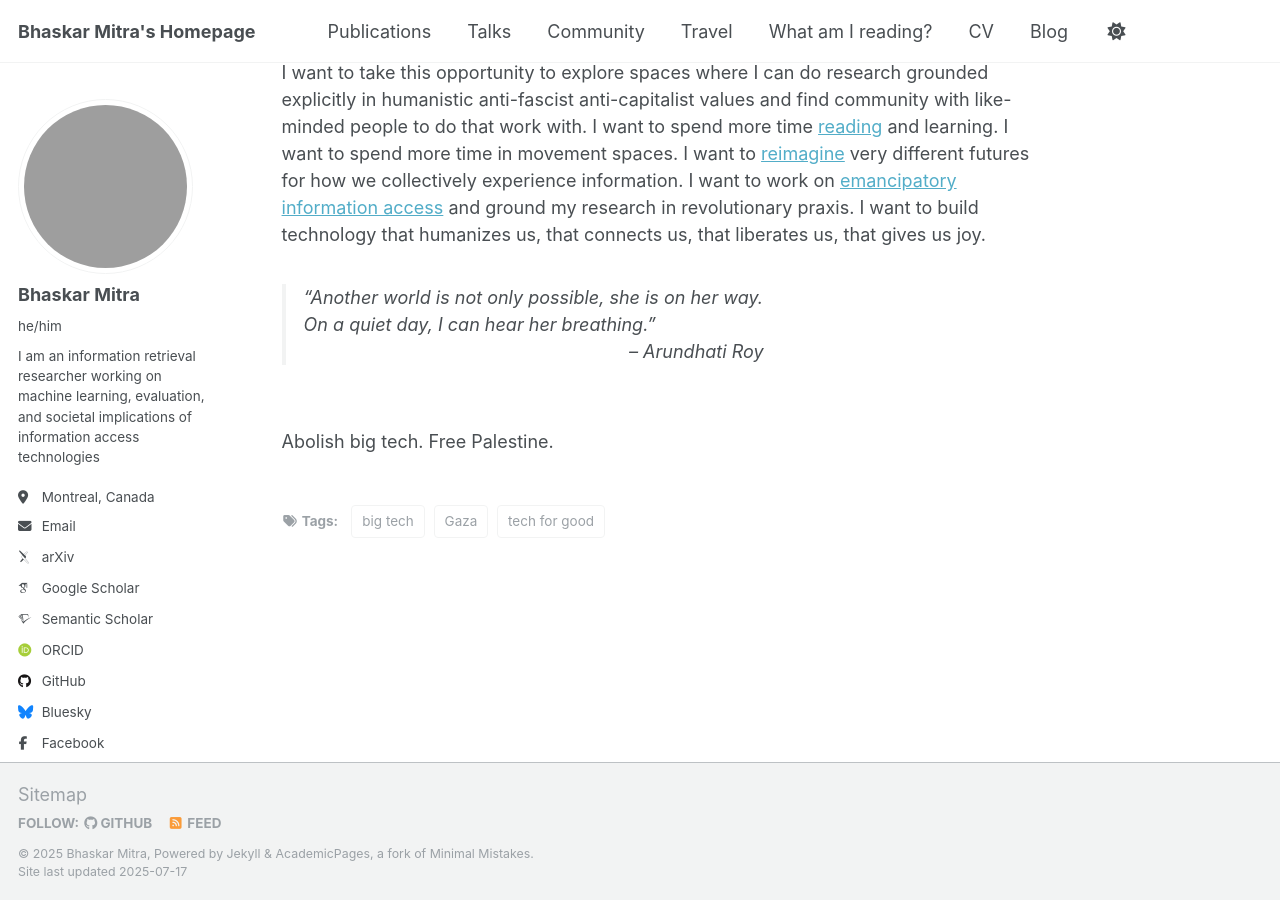
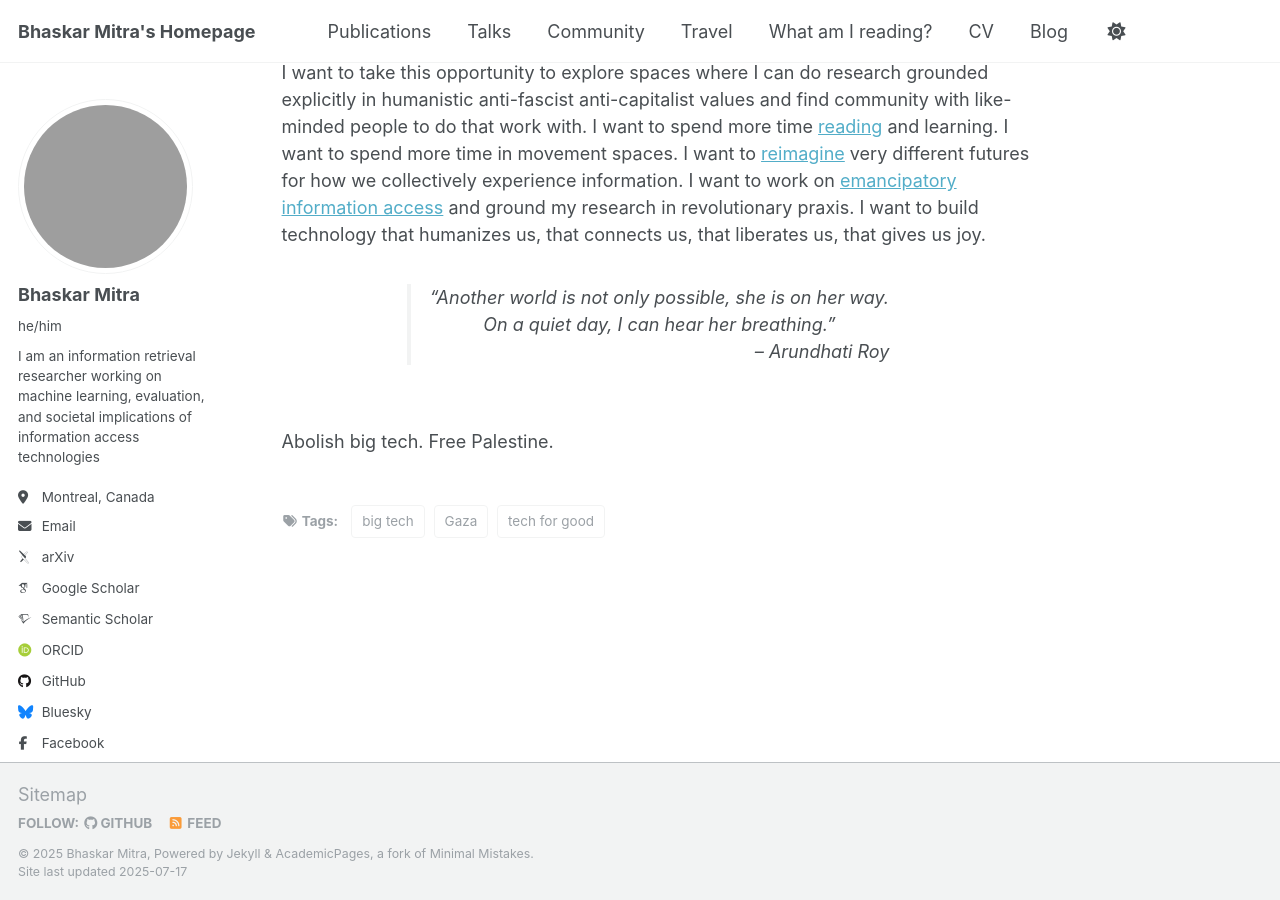
Before and after one commit to bhaskar-mitra/bhaskar-mitra.github.io, a Jekyll site: the page built from _posts/2025-07-16-why-i-am-leaving-big-tech.md, in a window 1280 px wide and 900 px high, scrolled down 3040 px. Built offline with Jekyll 4.4.1, drawn with Linux system fonts in a browser that asks for light colours; some web fonts are replaced; grey boxes are pictures that could not be loaded.

Commit message:
Update 2025-07-16-why-i-am-leaving-big-tech.md

```diff
--- a/_posts/2025-07-16-why-i-am-leaving-big-tech.md
+++ b/_posts/2025-07-16-why-i-am-leaving-big-tech.md
@@ -33,14 +33,14 @@ The ultimate outcome of this is the securitization of “Responsible AI” which
 
 I want to take this opportunity to explore spaces where I can do research grounded explicitly in humanistic anti-fascist anti-capitalist values and find community with like-minded people to do that work with. I want to spend more time [reading](https://bhaskar-mitra.github.io/reading/) and learning. I want to spend more time in movement spaces. I want to [reimagine](https://bhaskar-mitra.github.io/showpdf/?file=19654_Mitra) very different futures for how we collectively experience information. I want to work on [emancipatory information access](https://www.youtube.com/watch?v=wK-nHCg_ZHg) and ground my research in revolutionary praxis. I want to build technology that humanizes us, that connects us, that liberates us, that gives us joy.
 
-<div style="width:100%;align:center">
-  <blockquote style="max-width:500px;align:center">
+<center>
+  <blockquote style="max-width:500px">
     “Another world is not only possible, she is on her way. On a quiet day, I can hear her breathing.”
     <div align="right">
       – Arundhati Roy
     </div>
   </blockquote>
-</div>
+</center>
 
 <br/>
 Abolish big tech. Free Palestine.
```
